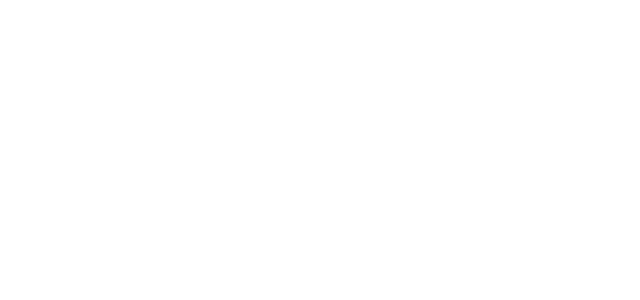
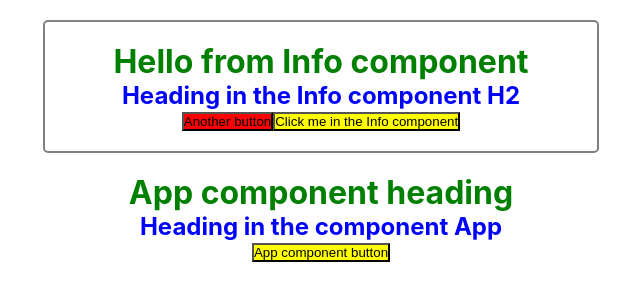
Before and after one commit to serhiishf/react-bohdan, a React (Vite) app: page / in a window 1280 px wide. Shown: the top 300 px of the page, without its empty margins (319-959 px from the left). Built offline with nearby package versions, Linux system fonts and the light colour scheme.

Commit message:
feat: Finished 23-css-modules

```diff
--- a/src/App.jsx
+++ b/src/App.jsx
@@ -1,7 +1,15 @@
 import './App.css';
+import Info from './components/Info';
 
 function App() {
-  return <div className="App"></div>;
+  return (
+    <div className="App">
+      <Info />
+      <h1>App component heading</h1>
+      <h2>Heading in the component App</h2>
+      <button className="my-button">App component button</button>
+    </div>
+  );
 }
 
 export default App;
--- /dev/null
+++ b/src/components/Info.css
@@ -0,0 +1,7 @@
+h1 {
+  color: green;
+}
+
+.my-button {
+  background-color: yellow;
+}
--- /dev/null
+++ b/src/components/Info.module.css
@@ -0,0 +1,15 @@
+.info {
+  border: 2px solid grey;
+  border-radius: 5px;
+  padding: 20px;
+  max-width: 40%;
+  margin: 20px auto;
+}
+
+.myOtherButton {
+  background-color: red;
+}
+
+h2 {
+  color: blue;
+}
--- /dev/null
+++ b/src/components/info.jsx
@@ -0,0 +1,17 @@
+import './Info.css';
+import styles from './Info.module.css';
+
+console.log(styles);
+
+function Info() {
+  return (
+    <div className={styles.info}>
+      <h1>Hello from Info component</h1>
+      <h2>Heading in the Info component H2</h2>
+      <button className={styles.myOtherButton}>Another button</button>
+      <button className="my-button">Click me in the Info component</button>
+    </div>
+  );
+}
+
+export default Info;
```
